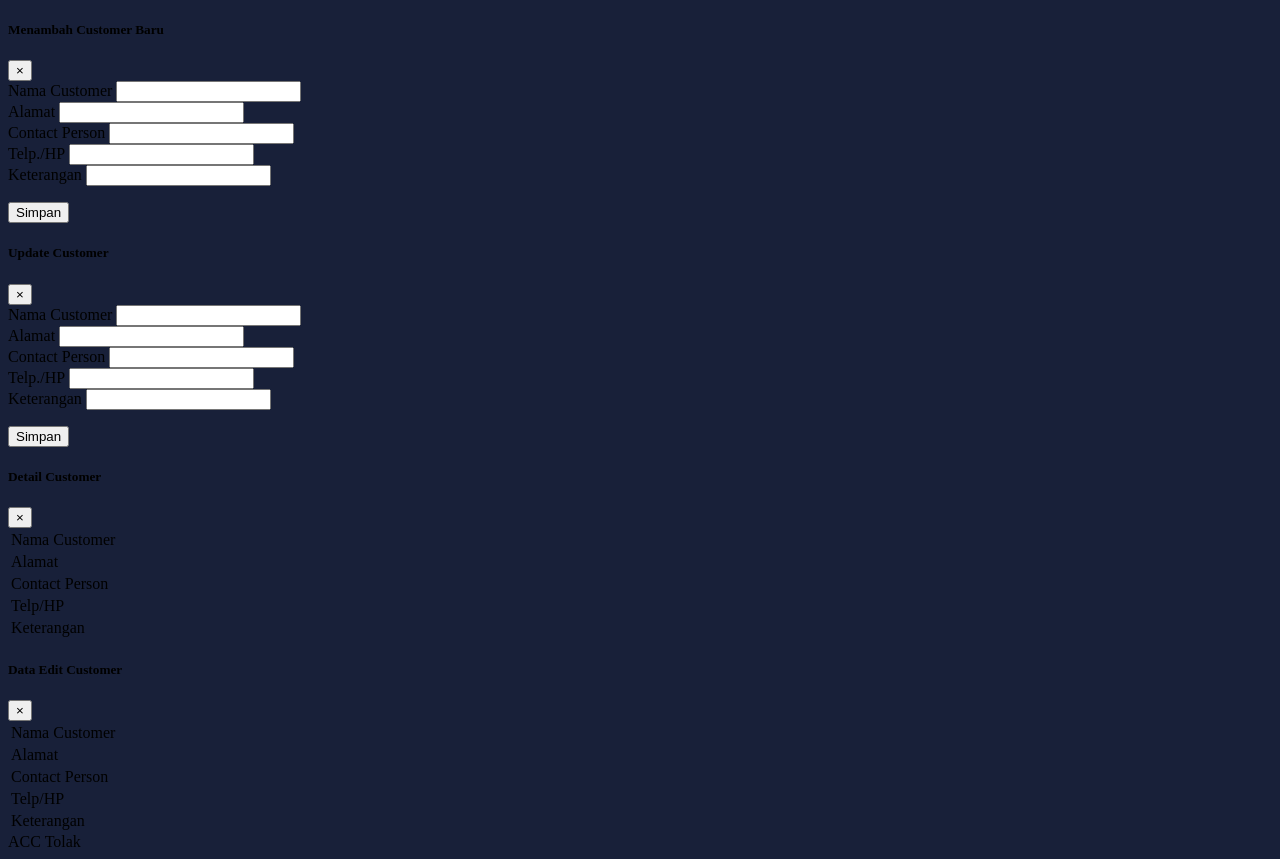
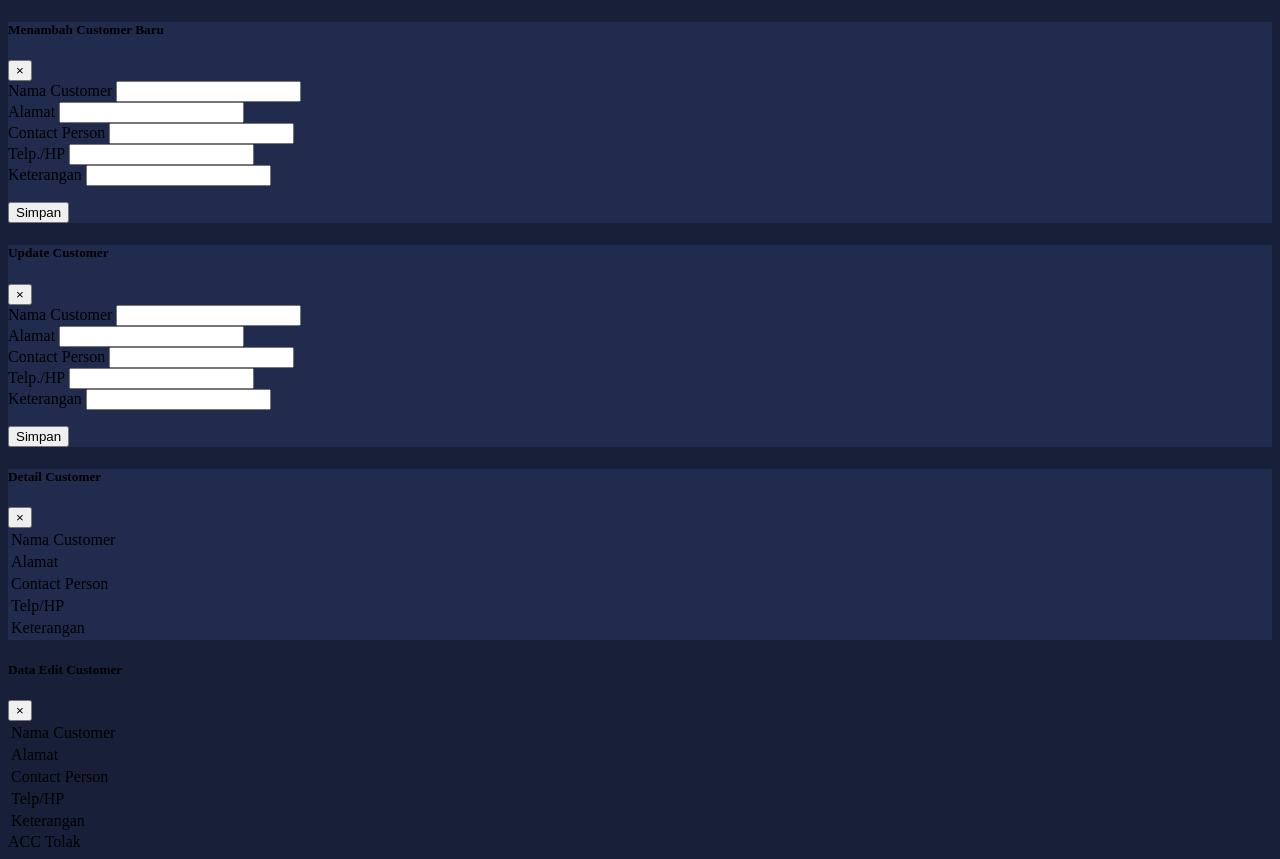
Before and after one commit to aldiindrawan12/skb_revisi, a CodeIgniter app: the page made by application/views/home/customer.php in a window 1280 px wide. Shown: the part 83-942 px from the top of the page. Run offline with CodeIgniter, Linux system fonts and the light colour scheme.

Commit message:
Update customer.php

```diff
--- a/application/views/home/customer.php
+++ b/application/views/home/customer.php
@@ -41,17 +41,17 @@
 <!-- pop up add customer -->
 <div class="modal fade mt-4" id="popup-customer" tabindex="-1" role="dialog" aria-labelledby="modal-block-large" aria-hidden="true">
     <div class="modal-dialog modal-lg" role="document">
-        <div class="modal-content">
+    <div class="modal-content text-light border-light" style='background-color:#212B4E';>
             <div class="modal-header bg-primary-dark">
                 <h5 class="font-weight-bold">Menambah Customer Baru</h5>
-                <button class="close" type="button" data-dismiss="modal" aria-label="Close">
+                <button class="close text-light" type="button" data-dismiss="modal" aria-label="Close">
                     <span aria-hidden="true">&times;</span>
                 </button>
             </div>
 
             <div class="container mt-3">
                 <div class="row">
-                    <div class="col table-bordered rounded">
+                    <div class="col table-bordered rounded text-light">
                         <form action="<?= base_url("index.php/form/insert_customerMenu")?>" method="POST">
                             <input type="text" name="customer_id" id="customer_id" hidden>
                             <div class="form-group mt-1">
@@ -109,7 +109,7 @@
 <!-- pop up update customer -->
 <div class="modal fade mt-4" id="popup-update-customer" tabindex="-1" role="dialog" aria-labelledby="modal-block-large" aria-hidden="true">
     <div class="modal-dialog modal-lg" role="document">
-        <div class="modal-content">
+    <div class="modal-content text-light border-light" style='background-color:#212B4E';>
             <div class="modal-header bg-primary-dark">
                 <h5 class="font-weight-bold">Update Customer</h5>
                 <button class="close" type="button" data-dismiss="modal" aria-label="Close">
@@ -119,7 +119,7 @@
 
             <div class="container mt-3">
                 <div class="row">
-                    <div class="col table-bordered">
+                    <div class="col table-bordered text-light">
                         <form action="<?= base_url("index.php/form/update_customer")?>" method="POST" id="form-edit-customer">
                             <input type="text" name="customer_id_update" id="customer_id_update" hidden>
                             <div class="form-group mt-1">
@@ -174,7 +174,7 @@
 <!-- pop up detail customer -->
 <div class="modal fade mt-5" id="popup-detail-customer" tabindex="-1" role="dialog" aria-labelledby="modal-block-large" aria-hidden="true">
     <div class="modal-dialog modal-lg" role="document">
-        <div class="modal-content">
+    <div class="modal-content text-light border-light" style='background-color:#212B4E';>
             <div class="modal-header bg-primary-dark">
                 <h5 class="block-title">Detail Customer</h5>
                 <button class="close" type="button" data-dismiss="modal" aria-label="Close">
@@ -184,7 +184,7 @@
             <div class="font-size-sm m-3 text-justify">
             <div class="">
                 <div class="">
-                    <table class="table table-bordered">
+                    <table class="table table-bordered text-light">
                         <tbody>
                             <tr>
                                 <td class="font-weight-bold" style="width: 20%;">Nama Customer</td>
```
